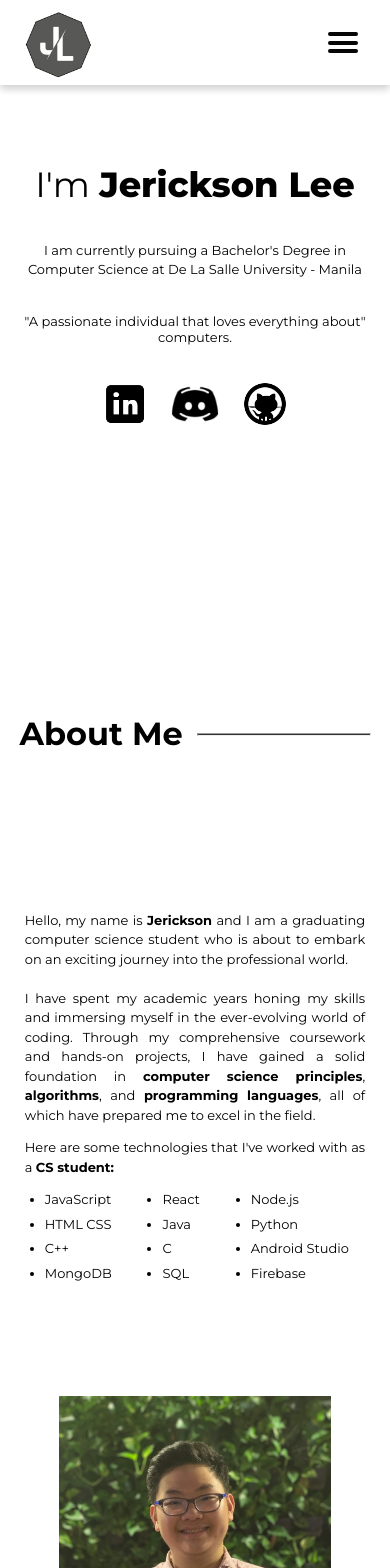
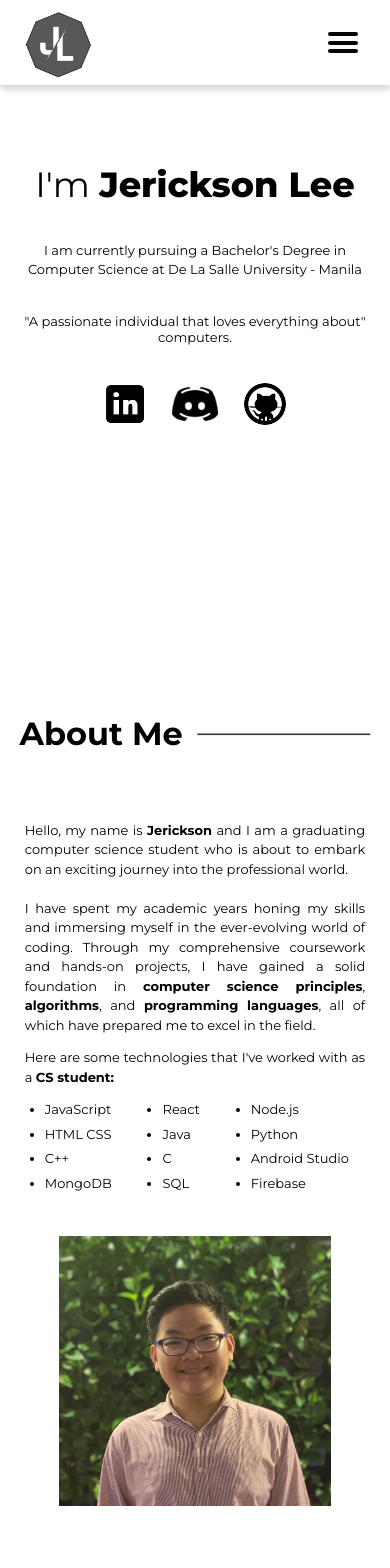
Before and after one commit to sadlifeeee/MyPortfolio-Website, a React (Vite) app: page / in a window 390 px wide. Shown: the top 1568 px of the page. Built offline with nearby package versions, Linux system fonts and the light colour scheme.

Commit message:
Optimized Spacing for Mobile in About Section

```diff
--- a/src/css/About.css
+++ b/src/css/About.css
@@ -39,8 +39,8 @@
     align-self:center;
     text-align: justify;
     font-size: 18px;
-    margin-top: 100px;
-    margin-bottom: 100px;
+    margin-top: 50px;
+    margin-bottom: 50px;
     margin-right: 50px;
 }
 
@@ -80,10 +80,16 @@
         margin-left: 0px;
         font-size: 13px;
         margin-right: 0px;
+        margin-top: 30px;
+        margin-bottom: 30px;
     }
 
     #aboutTitle > span{
         font-size: 32px;
+    }
+
+    #aboutTitle {
+        margin-bottom: 0px;
     }
 
     #aboutPhoto {
@@ -113,6 +119,8 @@
         margin-left: 0px;
         font-size: 15px;
         margin-right: 15px;
+        margin-top: 0px;
+        margin-bottom: 50px;
     }
 
     #aboutTitle > span{
```
Also changed, not shown: 4 other files (tests, documents, lock files or other folders).
